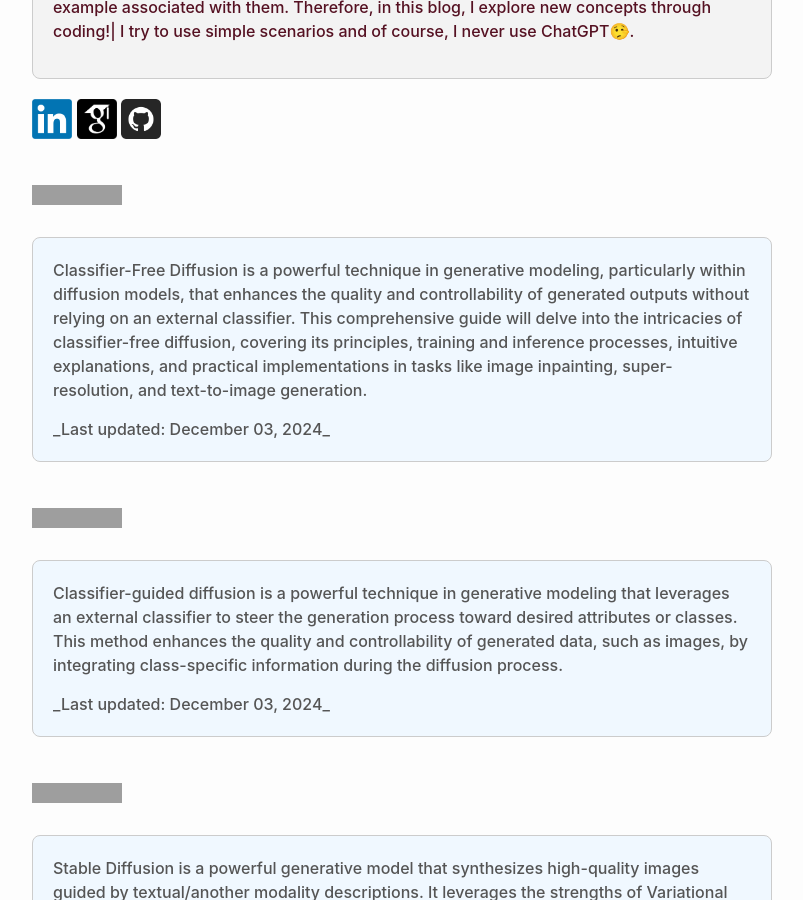
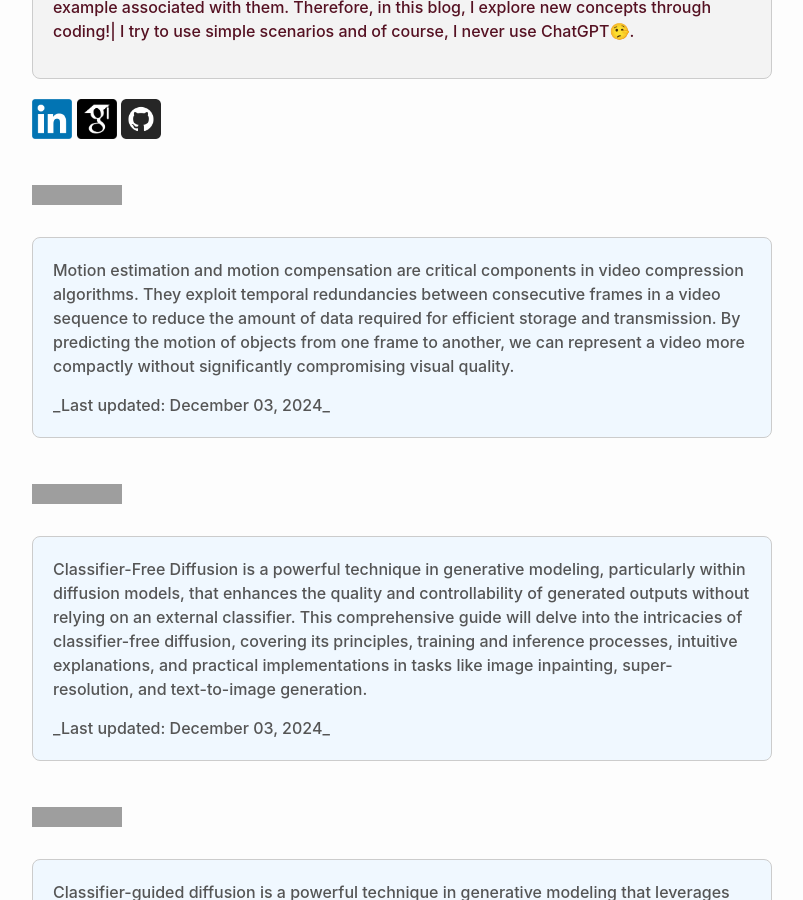
Before and after one commit to panaali/mseyfi.github.io, a Jekyll site: the page built from main_page/CP.md, in a window 1280 px wide and 900 px high, scrolled down 319 px. Shown: the whole window, without its empty margins (238-1041 px from the left). Built offline with Jekyll 4.4.1, drawn with Linux system fonts in a browser that asks for light colours; our own code applies the rules of GitHub Pages for plain Markdown files; grey boxes are pictures that could not be loaded.

Commit message:
Update CP.md

```diff
--- a/main_page/CP.md
+++ b/main_page/CP.md
@@ -26,7 +26,14 @@ I try to use simple scenarios and of course, I never use ChatGPT🤥.
 <p></p>
 <p></p>
 
-## [![CFG](https://img.shields.io/badge/CFD-Classifier_Free_Diffusion-blue?style=for-the-badge&logo=github)](posts/CFG)
+## [![MC](https://img.shields.io/badge/MC-Motion_Compensation-blue?style=for-the-badge&logo=github)](../posts/MotionCompensation)
+<div style="background-color: #f0f8ff; color: #555;font-weight: 485; padding: 20px; margin: 20px 0; border-radius: 8px; border: 1px solid #ccc;">
+Motion estimation and motion compensation are critical components in video compression algorithms. They exploit temporal redundancies between consecutive frames in a video sequence to reduce the amount of data required for efficient storage and transmission. By predicting the motion of objects from one frame to another, we can represent a video more compactly without significantly compromising visual quality.
+<p></p>
+_Last updated: {{ site.time | date: "%B %d, %Y" }}_
+</div>
+
+## [![CFG](https://img.shields.io/badge/CFD-Classifier_Free_Diffusion-blue?style=for-the-badge&logo=github)](../posts/CFG)
 <div style="background-color: #f0f8ff; color: #555;font-weight: 485; padding: 20px; margin: 20px 0; border-radius: 8px; border: 1px solid #ccc;">
 Classifier-Free Diffusion is a powerful technique in generative modeling, particularly within diffusion models, that enhances the quality and controllability of generated outputs without relying on an external classifier. This comprehensive guide will delve into the intricacies of classifier-free diffusion, covering its principles, training and inference processes, intuitive explanations, and practical implementations in tasks like image inpainting, super-resolution, and text-to-image generation.
 <p></p>
@@ -34,69 +41,69 @@ _Last updated: {{ site.time | date: "%B %d, %Y" }}_
 </div>
 
 
-## [![Classifier-Guided Diffusion](https://img.shields.io/badge/CGD-Classifier_Guided_Diffusion-blue?style=for-the-badge&logo=github)](posts/Classifier_Guided_Diffusion)
+## [![Classifier-Guided Diffusion](https://img.shields.io/badge/CGD-Classifier_Guided_Diffusion-blue?style=for-the-badge&logo=github)](../posts/Classifier_Guided_Diffusion)
 <div style="background-color: #f0f8ff; color: #555;font-weight: 485; padding: 20px; margin: 20px 0; border-radius: 8px; border: 1px solid #ccc;">
 Classifier-guided diffusion is a powerful technique in generative modeling that leverages an external classifier to steer the generation process toward desired attributes or classes. This method enhances the quality and controllability of generated data, such as images, by integrating class-specific information during the diffusion process.
 <p></p>
 _Last updated: {{ site.time | date: "%B %d, %Y" }}_
 </div>
 
-## [![Latent Diffusion](https://img.shields.io/badge/LDM-Latent_Diffusion_Models-blue?style=for-the-badge&logo=github)](posts/StableDiffusion)
+## [![Latent Diffusion](https://img.shields.io/badge/LDM-Latent_Diffusion_Models-blue?style=for-the-badge&logo=github)](../posts/StableDiffusion)
 <div style="background-color: #f0f8ff; color: #555;font-weight: 485; padding: 20px; margin: 20px 0; border-radius: 8px; border: 1px solid #ccc;">
 Stable Diffusion is a powerful generative model that synthesizes high-quality images guided by textual/another modality descriptions. It leverages the strengths of Variational Autoencoders (VAEs) and Denoising Diffusion Probabilistic Models (DDPMs) to produce images efficiently and effectively.
  <p></p>
 _Last updated: {{ site.time | date: "%B %d, %Y" }}_
 </div>
 
-## [![Diffusion Models DDPM](https://img.shields.io/badge/DDPM-Diffusion_Models-blue?style=for-the-badge&logo=github)](posts/Diffusion)
+## [![Diffusion Models DDPM](https://img.shields.io/badge/DDPM-Diffusion_Models-blue?style=for-the-badge&logo=github)](../posts/Diffusion)
 <div style="background-color: #f0f8ff; color: #555;font-weight: 485; padding: 20px; margin: 20px 0; border-radius: 8px; border: 1px solid #ccc;">
 In this guide, we'll provide sample code for training and inference of a diffusion model, specifically focusing on a Denoising Diffusion Probabilistic Model (DDPM). We'll define the structure for the encoder and decoder using a simplified UNet architecture. Each line of code includes inline comments explaining its purpose, along with the tensor shapes.
  <p></p>
 _Last updated: {{ site.time | date: "%B %d, %Y" }}_
 </div>
 
-## [![GLIP](https://img.shields.io/badge/GLIP-Grounded_Language_Image_Pre_training-blue?style=for-the-badge&logo=github)](posts/GLIP)
+## [![GLIP](https://img.shields.io/badge/GLIP-Grounded_Language_Image_Pre_training-blue?style=for-the-badge&logo=github)](../posts/GLIP)
 <div style="background-color: #f0f8ff; color: #555;font-weight: 485; padding: 20px; margin: 20px 0; border-radius: 8px; border: 1px solid #ccc;">
 GLIP (Grounded Language-Image Pre-training) is a unified model architecture that bridges the gap between vision and language by integrating object detection and phrase grounding tasks. It leverages both visual and textual data to perform object detection conditioned on textual descriptions, enabling the model to recognize objects based on their semantic meanings.
 <p></p>
 _Last updated: {{ site.time | date: "%B %d, %Y" }}_
 </div>
 
-## [![CLIP](https://img.shields.io/badge/CLIP-Learning_Transferable_Visual_Models_From_Natural_Language_Supervision-blue?style=for-the-badge&logo=github)](posts/CLIP)
+## [![CLIP](https://img.shields.io/badge/CLIP-Learning_Transferable_Visual_Models_From_Natural_Language_Supervision-blue?style=for-the-badge&logo=github)](../posts/CLIP)
 <div style="background-color: #f0f8ff; color: #555;font-weight: 485; padding: 20px; margin: 20px 0; border-radius: 8px; border: 1px solid #ccc;">
 Learning Transferable Visual Models From Natural Language Supervision" is a groundbreaking paper by OpenAI that introduces CLIP (Contrastive Language-Image Pre-training). CLIP learns visual concepts from natural language supervision by jointly training an image encoder and a text encoder to predict the correct pairings of images and texts.
 <p></p>
 _Last updated: {{ site.time | date: "%B %d, %Y" }}_
 </div>
 
-## [![texttoimage](https://img.shields.io/badge/Text_to_Image-grey?style=for-the-badge&logo=github)](posts/TextToImage)
+## [![texttoimage](https://img.shields.io/badge/Text_to_Image-grey?style=for-the-badge&logo=github)](../posts/TextToImage)
 <div style="background-color: #f0f8ff; color: #555;font-weight: 485; padding: 20px; margin: 20px 0; border-radius: 8px; border: 1px solid #ccc;">
 notable text-to-image generation models along with their corresponding research papers, sorted by the year they were published:
  <p></p>
 _Last updated: {{ site.time | date: "%B %d, %Y" }}_
 </div>
 
-## [![DETR](https://img.shields.io/badge/DETR-Detection_Transformer-blue?style=for-the-badge&logo=github)](posts/DETR)
+## [![DETR](https://img.shields.io/badge/DETR-Detection_Transformer-blue?style=for-the-badge&logo=github)](../posts/DETR)
 <div style="background-color: #f0f8ff; color: #555;font-weight: 485; padding: 20px; margin: 20px 0; border-radius: 8px; border: 1px solid #ccc;">
 The Detection Transformer (DETR) is a novel approach to object detection that leverages Transformers, which were originally designed for sequence-to-sequence tasks like machine translation. Introduced by Carion et al. in 2020, DETR simplifies the object detection pipeline by eliminating the need for hand-crafted components like anchor generation and non-maximum suppression (NMS).
  <p></p>
 _Last updated: {{ site.time | date: "%B %d, %Y" }}_
 </div>
 
-## [![VIT](https://img.shields.io/badge/VIT-Vision_Transformers-blue?style=for-the-badge&logo=github)](posts/VIT)
+## [![VIT](https://img.shields.io/badge/VIT-Vision_Transformers-blue?style=for-the-badge&logo=github)](../posts/VIT)
 <div style="background-color: #f0f8ff; color: #555;font-weight: 485; padding: 20px; margin: 20px 0; border-radius: 8px; border: 1px solid #ccc;">
 Vision Transformers (ViTs) apply the Transformer architecture, originally designed for natural language processing (NLP), to computer vision tasks like image classification. ViTs treat an image as a sequence of patches (akin to words in a sentence) and process them using Transformer encoders. <p></p>
 _Last updated: {{ site.time | date: "%B %d, %Y" }}_
 </div>
 
-## [![CGANS](https://img.shields.io/badge/CGANs-Conditional_GAN-blue?style=for-the-badge&logo=github)](posts/ConditionalGan)
+## [![CGANS](https://img.shields.io/badge/CGANs-Conditional_GAN-blue?style=for-the-badge&logo=github)](../posts/ConditionalGan)
 <div style="background-color: #f0f8ff; color: #555;font-weight: 485; padding: 20px; margin: 20px 0; border-radius: 8px; border: 1px solid #ccc;">
 Python implementation of a Conditional Generative Adversarial Network (cGAN) using PyTorch.
  <p></p>
 _Last updated: {{ site.time | date: "%B %d, %Y" }}_
 </div>
 
-## [![Distillation](https://img.shields.io/badge/Distillation-grey?style=for-the-badge&logo=github)](posts/Distillation)
+## [![Distillation](https://img.shields.io/badge/Distillation-grey?style=for-the-badge&logo=github)](../posts/Distillation)
 <div style="background-color: #f0f8ff; color: #555;font-weight: 485; padding: 20px; margin: 20px 0; border-radius: 8px; border: 1px solid #ccc;">
 Generalization issue with Distillation
  <p></p>
```
